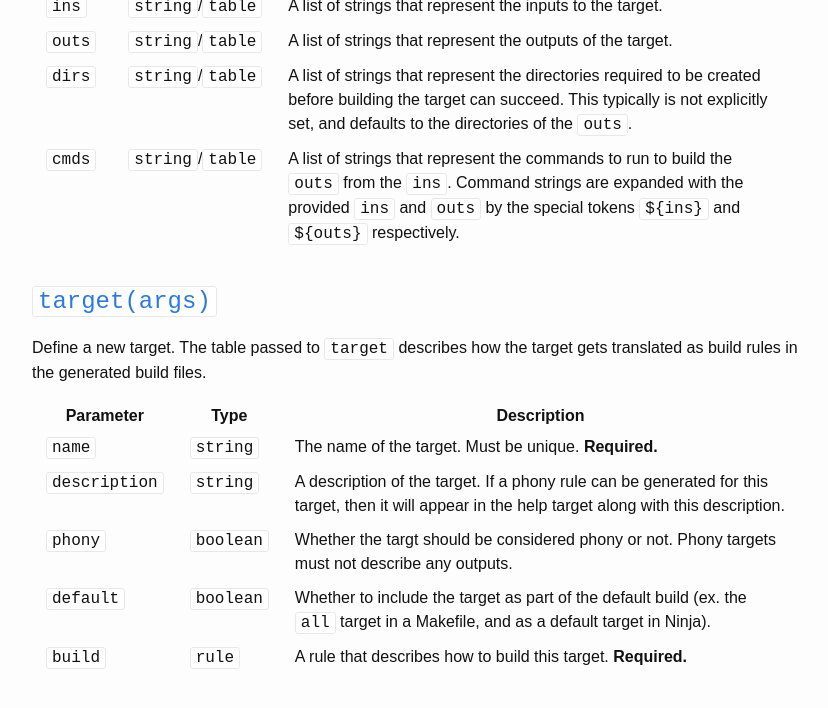
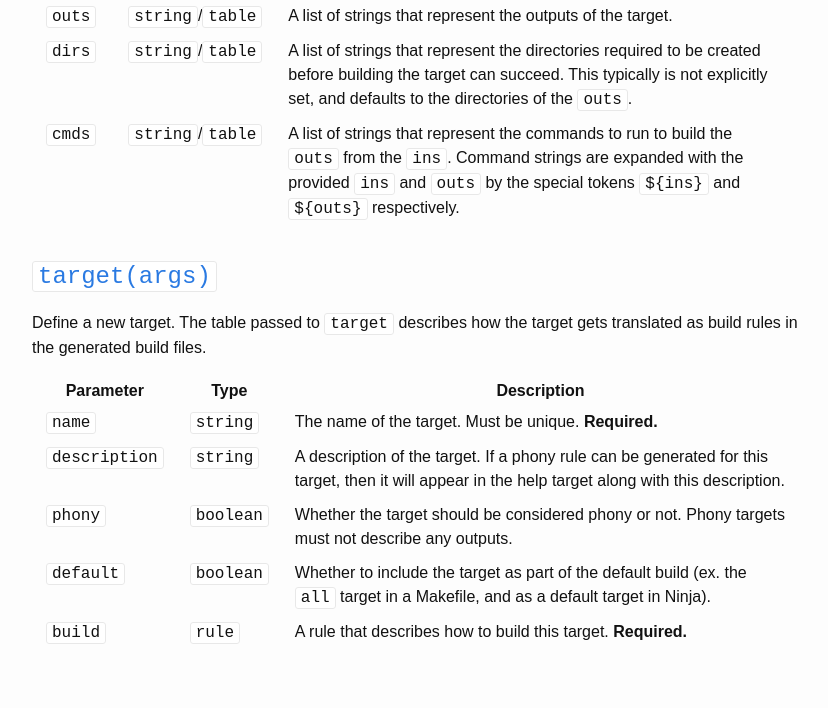
Before and after one commit to ryanwebber/bore, a Jekyll site: the page built from docs/index.md, in a window 1280 px wide and 900 px high, scrolled down 12264 px. Shown: the top 708 px of the window, without its empty margins (72-900 px from the left). Built offline with Jekyll 4.4.1, drawn with Linux system fonts in a browser that asks for light colours; our own code applies the rules of GitHub Pages for plain Markdown files.

```diff
--- a/docs/index.md
+++ b/docs/index.md
@@ -493,6 +492,6 @@
 | --- | --- | --- |
 | `name` | `string` | The name of the target. Must be unique. __Required.__ |
 | `description` | `string` | A description of the target. If a phony rule can be generated for this target, then it will appear in the help target along with this description. |
-| `phony` | `boolean` | Whether the targt should be considered phony or not. Phony targets must not describe any outputs. |
+| `phony` | `boolean` | Whether the target should be considered phony or not. Phony targets must not describe any outputs. |
 | `default` | `boolean` | Whether to include the target as part of the default build (ex. the `all` target in a Makefile, and as a default target in Ninja). |
 | `build` | `rule` | A rule that describes how to build this target. __Required.__ |
```
Also changed, not shown: other parts of docs/index.md (+0 -1 lines), 2 other files.
